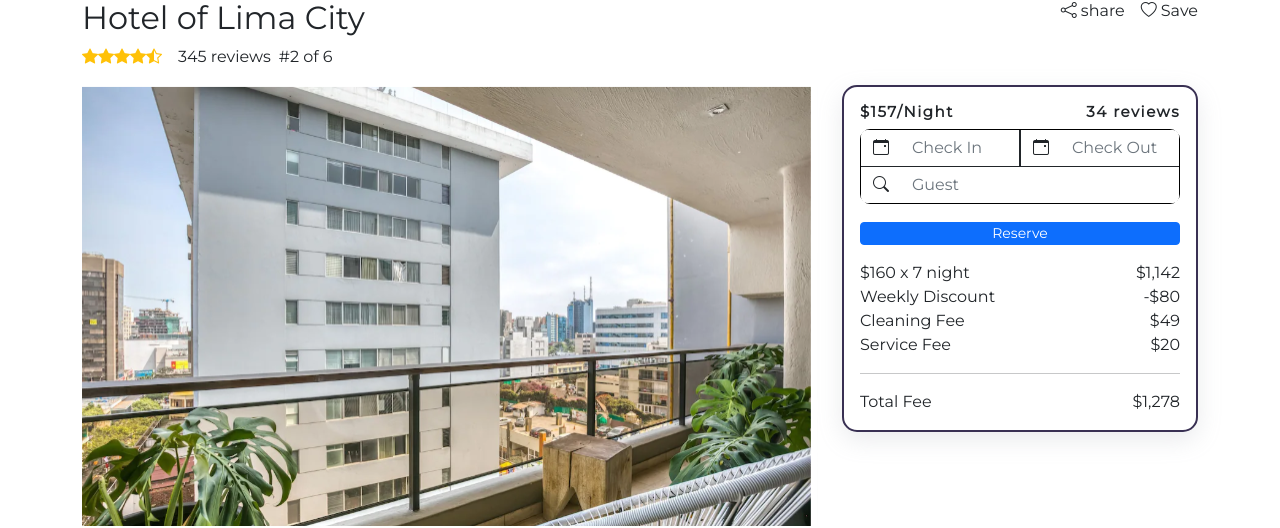
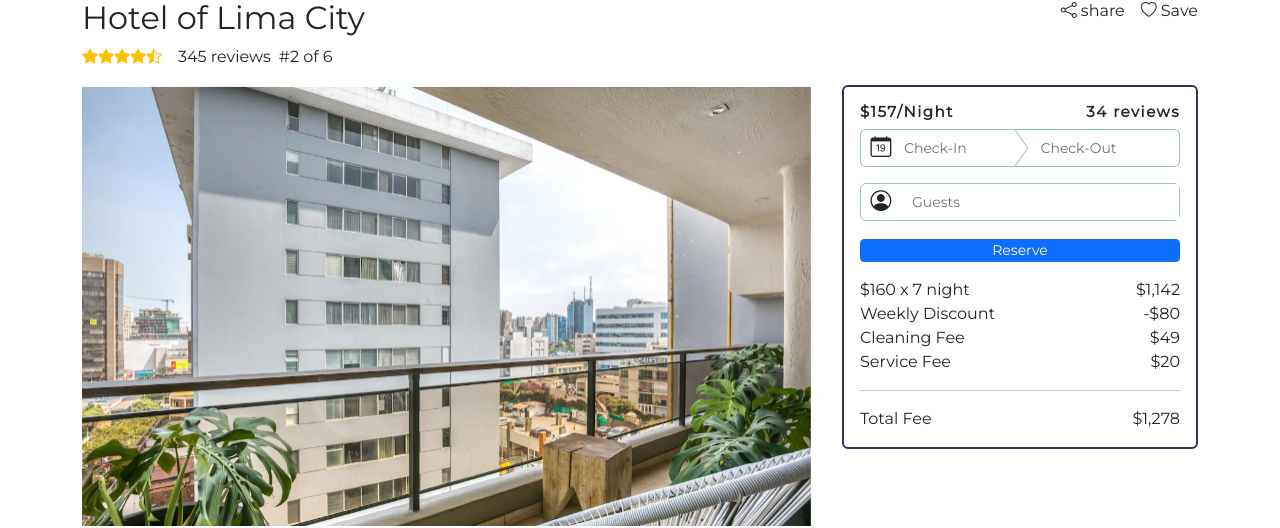
Before and after one commit to BalteeBhaii/WeHost, a React (Create React App) app: page /hotel/1 in a window 1280 px wide. Shown: the part 125-653 px from the top of the page. Built offline with nearby package versions, Linux system fonts and the light colour scheme; grey boxes are pictures that could not be loaded.

Commit message:
hotel section modified

```diff
--- a/package.json
+++ b/package.json
@@ -3,6 +3,7 @@
   "version": "0.1.0",
   "private": true,
   "dependencies": {
+    "@reach/combobox": "^0.18.0",
     "@reduxjs/toolkit": "^1.9.3",
     "@restart/hooks": "^0.4.9",
     "@testing-library/jest-dom": "^5.16.5",
@@ -28,6 +29,7 @@
     "react-select-country-list": "^2.2.3",
     "react-slick": "^0.29.0",
     "slick-carousel": "^1.8.1",
+    "use-places-autocomplete": "^4.0.0",
     "web-vitals": "^2.1.4"
   },
   "scripts": {
--- a/src/components/hotelscomponents/hotel/hotel.js
+++ b/src/components/hotelscomponents/hotel/hotel.js
@@ -1,4 +1,4 @@
-import React, { useState } from 'react';
+import React, { useState, useEffect } from 'react';
 import GuestModal from '../../GuestModal/GuestModal';
 // React Date Range import
 import { DateRangePicker } from 'react-date-range';
@@ -111,7 +111,10 @@ const Hotel = () => {
       element.classList.add("search-bottom-outline-active")
     }
   }
-
+  useEffect(() => {
+    console.log(currentDropdown);
+    setGuestCount(adultCount + childrenCount + infantCount);
+  }, [adultCount, childrenCount, infantCount]);
   return (
     <div className='divBackgroundImage text-light z-0'>
       <div className='center'>
--- a/src/components/hotelscomponents/specificHotel/specificHotel.js
+++ b/src/components/hotelscomponents/specificHotel/specificHotel.js
@@ -1,5 +1,100 @@
-import React from 'react';
+import React, {useState, useEffect} from 'react';
+import { DateRangePicker } from 'react-date-range';
+import { DateRange } from 'react-date-range';
+import format from 'date-fns/format'
+import { addDays } from 'date-fns';
+import GuestModal from '../../GuestModal/GuestModal';
 const SpecificHotel = () => {
+  const [checkinPlaceholder, setcheckinPlaceholder] = useState(`Check-In`);
+  const [checkoutPlaceholder, setcheckoutPlaceholder] = useState(`Check-Out`);
+  const [guestCount, setGuestCount] = useState(0);
+  const [adultCount, setAdultCount] = useState(0);
+  const [childrenCount, setChildrenCount] = useState(0);
+  const [infantCount, setInfantCount] = useState(0);
+  const [range, setRange] = useState([
+    {
+      startDate: new Date(),
+      endDate: addDays(new Date(), 7),
+      key: 'selection'
+    }
+  ]);
+  const handleDateChange = (item) => {
+    setRange([item.selection]);
+    setcheckinPlaceholder(`${format(range[0].startDate, "MM/dd/yyyy")}`);
+    setcheckoutPlaceholder(`${format(range[0].endDate, "MM/dd/yyyy")}`);
+  }
+  var previousDropdown = '';
+  var currentDropdown = '';
+  const dropdownsHandler = (event) => {
+    var dropdowns = document.querySelectorAll(".search-dropdown");
+    let index = event.target.dataset.index;
+
+    if(window.screen.width < 775){
+      if(index == 0){
+        index = 1;
+      } else if(index == 1) {
+        index = 2;
+      }
+    }
+
+    if(window.screen.width >= 775){
+      if(index == 1){
+        index = 2;
+      }
+    }
+
+    if (previousDropdown === '') {
+      for (let i = 0; i < dropdowns.length; i++) {
+        if (dropdowns[i].classList.contains("dropdown-active")) {
+          dropdowns[i].classList.add("dropdown-inactive")
+          dropdowns[i].classList.remove("dropdown-active")
+        }
+      }
+    }
+    console.log('index',index);
+
+    if (index !== '1') {
+      if (dropdowns['1'].classList.contains("dropdown-active")) {
+        dropdowns['1'].classList.add("dropdown-inactive")
+        dropdowns['1'].classList.remove("dropdown-active")
+      }
+    }
+
+    previousDropdown = currentDropdown;
+    currentDropdown = index;
+
+    if (typeof (dropdowns[previousDropdown]) !== "undefined") {
+      dropdowns[previousDropdown].classList.add("dropdown-inactive");
+      dropdowns[previousDropdown].classList.remove("dropdown-active");
+    }
+    console.log(currentDropdown)
+    dropdowns[currentDropdown].classList.add("dropdown-active");
+    if (dropdowns[currentDropdown].classList.contains("dropdown-inactive")) {
+      dropdowns[currentDropdown].classList.remove("dropdown-inactive");
+    }
+
+    if (currentDropdown === previousDropdown && dropdowns[previousDropdown].classList.contains("dropdown-active")) {
+      dropdowns[previousDropdown].classList.remove("dropdown-active");
+      dropdowns[previousDropdown].classList.add("dropdown-inactive");
+      previousDropdown = currentDropdown;
+      currentDropdown = '';
+    }
+  };
+
+  const datePickerClose = (event) => {
+    var dropdowns = document.querySelectorAll(".search-dropdown");
+    let index = event.target.dataset.index;
+
+    dropdowns[index].classList.add('dropdown-inactive');
+    dropdowns[index].classList.remove('dropdown-active');
+
+    previousDropdown = currentDropdown;
+    currentDropdown = '';
+  }
+  useEffect(() => {
+    console.log(currentDropdown);
+    setGuestCount(adultCount + childrenCount + infantCount);
+  }, [adultCount, childrenCount, infantCount]);
   return (
     <>
       <div className='container specific-hotel-container'>
@@ -57,20 +152,54 @@ const SpecificHotel = () => {
                   <h5 className="card-title">34 reviews</h5>
                 </div>
                 <div className='input-group-design'>
-                  <div className='d-flex input-bottom-border'>
-                    <div className="input-group  input-group-boder-check-in">
-                      <span className="input-group-text  border-0" ><i className="bi bi-calendar-event"></i></span>
-                      <input className='form-control  border-0 shadow-none' type="text" placeholder='Check In' />
-                    </div>
-                    <div className="input-group  input-group-boder-check-out">
-                      <span className="input-group-text  border-0" ><i className="bi bi-calendar-event"></i></span>
-                      <input className='form-control  border-0 shadow-none' type="text" placeholder='Check Out' />
+                  <div className=''>
+                    <div className="input-group mb-3 border border border-secondary rounded destination-input border-color ">
+                      <span className="input-group-text border-0" id="basic-addon1">
+                        <i className="bi bi-calendar-date"></i>
+                      </span>
+                      <input type="text" className="form-control border-0 shadow-none p-1 searchfeildtxt datapicker-input-field" placeholder={checkinPlaceholder} data-index={0} onClick={dropdownsHandler} />
+                      <span className='destination-arrow-icon'></span>
+                      <input type="text" className="form-control border-0 shadow-none ps-2 searchfeildtxt datapicker-input-field" placeholder={checkoutPlaceholder} data-index={0} onClick={dropdownsHandler} />
                     </div>
                   </div>
-                  <div className="input-group estination-input" >
-                    <span className="input-group-text  border-0" style={{ backgroundColor: 'white' }}><i className="bi bi-search"></i></span>
-                    <input className='form-control  border-0 shadow-none' type="text" placeholder='Guest' />
+                  <div className='datepicker-display'>
+                  <div className='position-absolute d-flex flex-column date-range-picker search-dropdown'>
+                    <DateRange
+                      onChange={item => handleDateChange(item)}
+                      editableDateInputs={true}
+                      moveRangeOnFirstSelection={false}
+                      ranges={range}
+                    />
+                    <a className='btn date-range-btn my-1' data-index={0} onClick={datePickerClose}>close</a>
                   </div>
+                </div>
+                <div className='daterange-display'>
+                  <div className='position-absolute d-flex flex-column date-range-picker search-dropdown'>
+                    <DateRange
+                      onChange={item => handleDateChange(item)}
+                      editableDateInputs={true}
+                      moveRangeOnFirstSelection={false}
+                      ranges={range}
+                    />
+                    <a className='btn date-range-btn my-1' data-index={0} onClick={datePickerClose}>close</a>
+                  </div>
+                </div>
+                <div className="input-group mb-3 border border border-secondary rounded destination-input border-color">
+                  <span className="input-group-text border-0" id="basic-addon1">
+                    <i className="bi bi-person-circle"></i>
+                  </span>
+                  {/* <input type="text" className="form-control border-0 shadow-none searchfeildtxt" placeholder="Guests" data-count={1} onClick={() => {setPreviousDropdown(currentDropdown); setCurrentDropdown(1); setDropdownStateToggle(Math.random())}}/> */}
+                  <input type="text" className="form-control border-0 shadow-none searchfeildtxt" placeholder="Guests" data-index={2} onClick={dropdownsHandler} readOnly />
+                  <span className='guest-count'>{guestCount > 0 ? `(${guestCount})` : ''}</span>
+                  <GuestModal
+                    adultCount={adultCount}
+                    setAdultCount={setAdultCount}
+                    childrenCount={childrenCount}
+                    setChildrenCount={setChildrenCount}
+                    infantCount={infantCount}
+                    setInfantCount={setInfantCount}
+                  />
+                </div>
                 </div>
                 <div className='my-3'>
                   <button className='btn btn-primary btn-sm w-100 p-0'>Reserve</button>
--- a/src/components/signIn/signUp.js
+++ b/src/components/signIn/signUp.js
@@ -64,8 +64,8 @@ const SingUp = () => {
         <div className="row g-0 align-items-center justify-content-center">
           <div className="col-md-6 col-lg-4 mb-5 mb-lg-0">
             <div className="card cascading-right card-display-style">
-              <div className="card-body p-5 shadow-5 text-center">
-                <h2 className="fw-bold mb-5">Sign up now</h2>
+              <div className="card-body px-4 py-5 shadow-5 text-center">
+                <h2 className="fw-bold fs-2 mb-3">Sign up now</h2>
                 <form onSubmit={handleContinueClick}>
                   <label className='text-danger fw-semibold'>{error}</label>
                   <div className="row">
@@ -73,7 +73,6 @@ const SingUp = () => {
                       <Select className='form-control p-0 text-start' placeholder='Select Country' options={options} value={country} onChange={changeHandler}/>
                     </div>
                   </div>
-
                   <div className="form-outline mb-4">
                     <input type="email" id="form3Example3" className="form-control shadow-none" placeholder='Email' required onChange={(e)=>{setEmail(e.target.value)}} />
                   </div>
--- a/src/globalcss/styles.css
+++ b/src/globalcss/styles.css
@@ -186,11 +186,6 @@ input[type=number] {
 
 .card-border-radius {
     border: 2px solid #393053 !important;
-}
-
-.input-group-design {
-    border: 1px solid black;
-    border-radius: 10px;
 }
 
 .input-group-boder-check-in {
@@ -1031,12 +1026,6 @@ li.list-group-item.guesthouse {
     /* border-radius: 6px !important; */
 }
 
-.card {
-    border-radius: 15px !important;
-    overflow: hidden;
-    box-shadow: rgba(149, 157, 165, 0.2) 0px 8px 24px;
-}
-
 .main-text-size-style h1 {
     font-size: 36px !important;
 }
@@ -2369,7 +2358,7 @@ span.riceranger {
 
 .date-range-btn:hover {
     color: white !important;
-    background-color: var(--theme-color) !important;
+    background-color: var(--bulue-color) !important;
 }
 
 .destination-searchbar-holder {
```
Also changed, not shown: src/components/signIn/signin.js (+3 -5 lines), 2 other files (tests, documents, lock files or other folders). Lines whose indentation alone changed are shown as unchanged.
